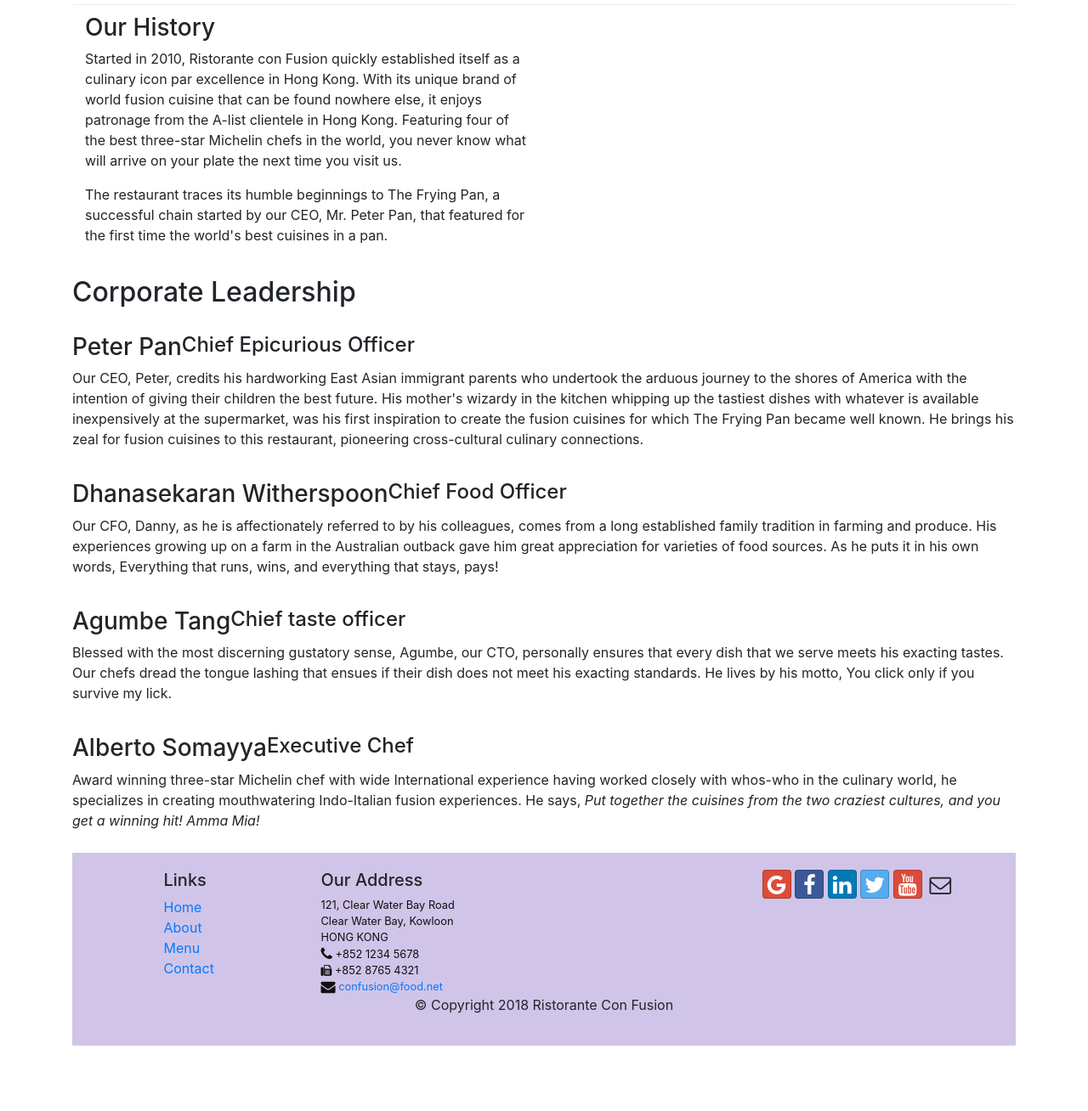
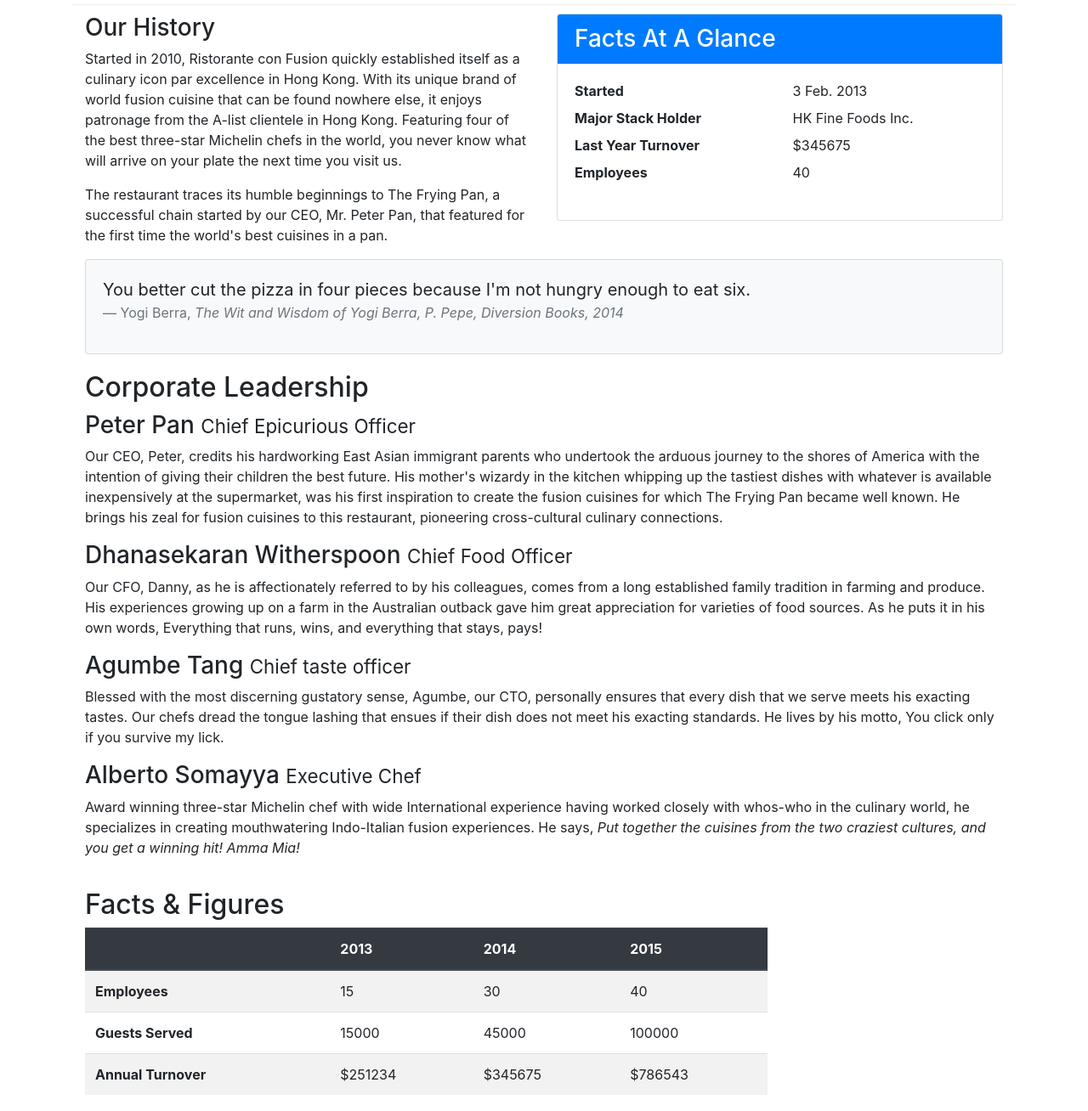
Before and after one commit to imps1001/Confusion, a website: page aboutus.html in a window 1280 px wide. Shown: the part 440-1748 px from the top of the page at 85% size. Before the commit the page ends 1671 px from the top, so only its background shows below. Drawn offline with nearby package versions, Linux system fonts and the light colour scheme.

Commit message:
Tables and cards

```diff
--- a/aboutus.html
+++ b/aboutus.html
@@ -63,40 +63,88 @@
                 <p> Started in 2010, Ristorante con Fusion quickly established itself as a culinary icon par excellence in Hong Kong. With its unique brand of world fusion cuisine that can be found nowhere else, it enjoys patronage from the A-list clientele in Hong Kong. Featuring four of the best three-star Michelin chefs in the world, you never know what will arrive on your plate the next time you visit us.</p>
                 <p>The restaurant traces its humble beginnings to The Frying Pan, a successful chain started by our CEO, Mr. Peter Pan, that featured for the first time the world's best cuisines in a pan.</p>
             </div>
+            <div class="col-12 col-sm-6">
+                <div class="card">
+                    <h3 class="card-header bg-primary text-white">Facts At A Glance</h3>
+                    <div class="card-body">
+                        <dl class="row">
+                            <dt class="col-6">Started</dt>
+                            <dd class="col-6">3 Feb. 2013</dd>
+                            <dt class="col-6">Major Stack Holder</dt>
+                            <dd class="col-6">HK Fine Foods Inc.</dd>
+                            <dt class="col-6">Last Year Turnover</dt>
+                            <dd class="col-6">$345675</dd>
+                            <dt class="col-6">Employees</dt>
+                            <dd class="col-6">40</dd>
+                        </dl>
+                    </div>
+                </div>
+            </div>
+            <div class="col-12">
+                <div class="card card-body bg-light">
+                    <blockquote class="blockquote">
+                        <p class="mb-0">You better cut the pizza in four pieces because
+                            I'm not hungry enough to eat six.</p>
+                        <footer class="blockquote-footer">Yogi Berra,
+                            <cite title="Source Title">The Wit and Wisdom of Yogi Berra,
+                            P. Pepe, Diversion Books, 2014</cite>
+                        </footer>
+                    </blockquote>
+                </div>
+            </div>
         </div>
         <div class="row row-content ">
+            <div class="col-12">
             <h2>Corporate Leadership</h2>
-
-        </div>
-
-        <div class="row row-content">
-            <h3>Peter Pan</h3>
-            <h4>Chief Epicurious Officer</h4>
-            <div class="d-none d-sm-block"><p>Our CEO, Peter, credits his hardworking East Asian immigrant parents who undertook the arduous journey to the shores of America with the intention of giving their children the best future. His mother's wizardy in the kitchen whipping up the tastiest dishes with whatever is available inexpensively at the supermarket, was his first inspiration to create the fusion cuisines for which The Frying Pan became well known. He brings his zeal for fusion cuisines to this restaurant, pioneering cross-cultural culinary connections.</p>
+            <h3>Peter Pan <small>Chief Epicurious Officer</small></h3>
+             <p class="d-none d-sm-block">Our CEO, Peter, credits his hardworking East Asian immigrant parents who undertook the arduous journey to the shores of America with the intention of giving their children the best future. His mother's wizardy in the kitchen whipping up the tastiest dishes with whatever is available inexpensively at the supermarket, was his first inspiration to create the fusion cuisines for which The Frying Pan became well known. He brings his zeal for fusion cuisines to this restaurant, pioneering cross-cultural culinary connections.</p>
+            <h3>Dhanasekaran Witherspoon <small>Chief Food Officer</small></h3>
+            <p class="d-none d-sm-block"> Our CFO, Danny, as he is affectionately referred to by his colleagues, comes from a long established family tradition in farming and produce. His experiences growing up on a farm in the Australian outback gave him great appreciation for varieties of food sources. As he puts it in his own words, Everything that runs, wins, and everything that stays, pays!</p>
+            <h3>Agumbe Tang <small>Chief taste officer</small></h3>
+            <p class="d-none d-sm-block">Blessed with the most discerning gustatory sense, Agumbe, our CTO, personally ensures that every dish that we serve meets his exacting tastes. Our chefs dread the tongue lashing that ensues if their dish does not meet his exacting standards. He lives by his motto, You click only if you survive my lick.</p>
+            <h3>Alberto Somayya <small>Executive Chef</small></h3>
+                <p class="d-none d-sm-block">Award winning three-star Michelin chef with wide International experience having worked closely with whos-who in the culinary world, he specializes in creating mouthwatering Indo-Italian fusion experiences. He says, <i>Put together the cuisines from the two craziest cultures, and you get a winning hit! Amma Mia!</i>  </p>
             </div>
         </div>
-
         <div class="row row-content">
-            <h3>Dhanasekaran Witherspoon</h3>
-            <h4>  Chief Food Officer</h4>
-            <div class="d-none d-sm-block"><p>Our CFO, Danny, as he is affectionately referred to by his colleagues, comes from a long established family tradition in farming and produce. His experiences growing up on a farm in the Australian outback gave him great appreciation for varieties of food sources. As he puts it in his own words, Everything that runs, wins, and everything that stays, pays!</p>
-           </div>
-        </div>
-
-        <div class="row row-content ">
-            <h3>Agumbe Tang</h3>
-            <h4>  Chief taste officer</h4>
-            <div class="d-none d-sm-block"><p>Blessed with the most discerning gustatory sense, Agumbe, our CTO, personally ensures that every dish that we serve meets his exacting tastes. Our chefs dread the tongue lashing that ensues if their dish does not meet his exacting standards. He lives by his motto, You click only if you survive my lick.</p>
-        </div>
-        </div>
-
-
-        <div class="row row-content ">
-                <h3>Alberto Somayya</h3>
-                <h4> Executive Chef</h4>
-                <div class="d-none d-sm-block"><p>Award winning three-star Michelin chef with wide International experience having worked closely with whos-who in the culinary world, he specializes in creating mouthwatering Indo-Italian fusion experiences. He says, <i>Put together the cuisines from the two craziest cultures, and you get a winning hit! Amma Mia!</i>  </p>
+            <div class="col-12 col-sm-9">
+                <h2>Facts &amp; Figures</h2>
+                <div class="table-responsive">
+                    <table class="table table-striped">
+                        <thead class="thead-dark">
+                            <tr>
+                                <th>&nbsp;</th>
+                                <th>2013</th>
+                                <th>2014</th>
+                                <th>2015</th>
+                            </tr>
+                        </thead>
+                        <tbody>
+                            <tr>
+                                <th>Employees</th>
+                                <td>15</td>
+                                <td>30</td>
+                                <td>40</td>
+                            </tr>
+                            <tr>
+                                <th>Guests Served</th>
+                                <td>15000</td>
+                                <td>45000</td>
+                                <td>100000</td>
+                            </tr>
+                            <tr>
+                                <th>Annual Turnover</th>
+                                <td>$251234</td>
+                                <td>$345675</td>
+                                <td>$786543</td>
+                            </tr>
+                        </tbody>
+                    </table>
+                </div>
             </div>
+             <div class="col-12 col-sm-3">
             </div>
+       </div>
 
     <footer class="footer">
         <div class="container">
```
